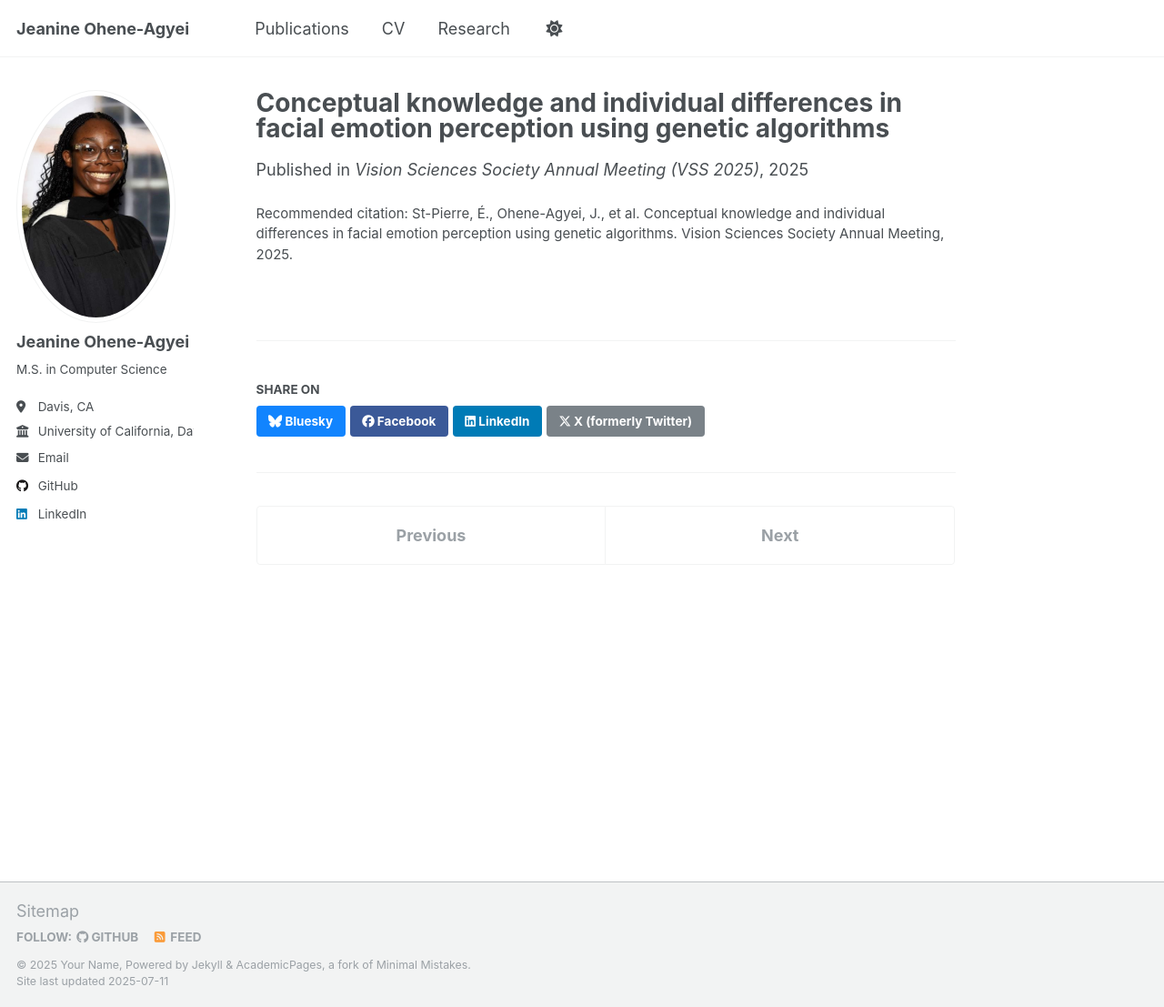
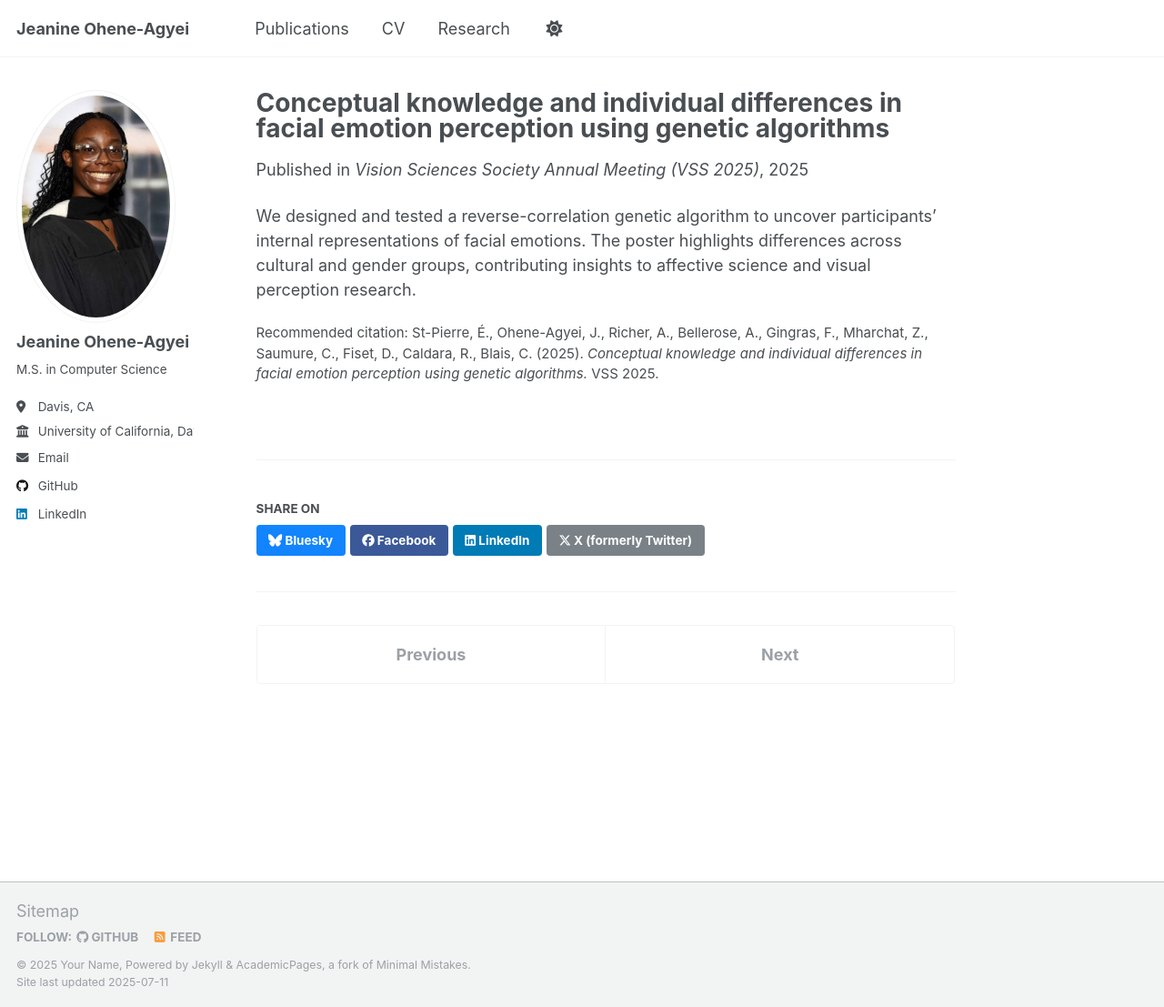
Before and after one commit to jeanine5/jeanine5.github.io, a Jekyll site: the page built from _publications/2025-05-01-emotion-perception-poster.md, in a window 1280 px wide and 1107 px high. Shown: the whole window at 91% size. Built offline with Jekyll 4.4.1, drawn with Linux system fonts in a browser that asks for light colours; a script that is not in the unit is left out.

Commit message:
Update 2025-05-01-emotion-perception-poster.md

```diff
--- a/_publications/2025-05-01-emotion-perception-poster.md
+++ b/_publications/2025-05-01-emotion-perception-poster.md
@@ -1,9 +1,12 @@
 ---
 title: "Conceptual knowledge and individual differences in facial emotion perception using genetic algorithms"
 collection: publications
-permalink: /publication/emotion-poster/
+category: posters
+permalink: /publication/2025-05-01-vss-poster
+excerpt: 'Poster presented at VSS 2025 exploring cultural and individual variations in emotion recognition using genetic algorithm-driven visualization.'
 date: 2025-05-01
-authors: É. St-Pierre, J. Ohene-Agyei, A. Richer, A. Bellerose, F. Gingras, Z. Mharchat, C. Saumure, D. Fiset, R. Caldara, C. Blais
-venue: Vision Sciences Society Annual Meeting (VSS 2025)
-citation: "St-Pierre, É., Ohene-Agyei, J., et al. Conceptual knowledge and individual differences in facial emotion perception using genetic algorithms. Vision Sciences Society Annual Meeting, 2025."
+venue: 'Vision Sciences Society Annual Meeting (VSS 2025)'
+citation: 'St-Pierre, É., Ohene-Agyei, J., Richer, A., Bellerose, A., Gingras, F., Mharchat, Z., Saumure, C., Fiset, D., Caldara, R., Blais, C. (2025). <i>Conceptual knowledge and individual differences in facial emotion perception using genetic algorithms.</i> VSS 2025.'
 ---
+
+We designed and tested a reverse-correlation genetic algorithm to uncover participants’ internal representations of facial emotions. The poster highlights differences across cultural and gender groups, contributing insights to affective science and visual perception research.
```
